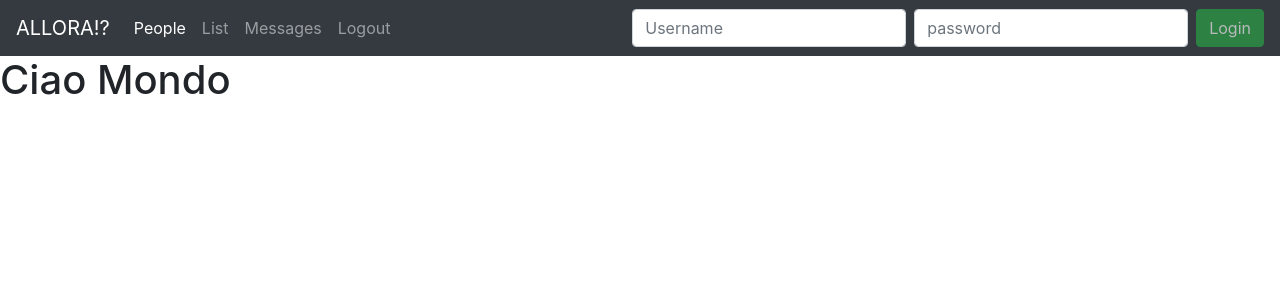
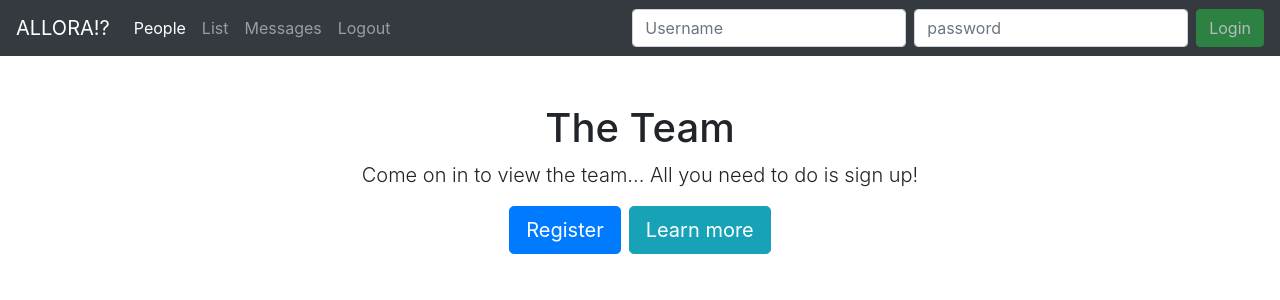
Before and after one commit to akexinad/socialmediaapp-.net-angular, an Angular app in the folder SPA/: page / in a window 1280 px wide. Shown: the top 300 px of the page. Built offline with nearby package versions, Linux system fonts and the light colour scheme; no server answers.

Commit message:
42. Adding a component so users can Register to our site

```diff
--- a/SPA/src/app/app.component.html
+++ b/SPA/src/app/app.component.html
@@ -1,3 +1,3 @@
 <app-nav></app-nav>
-  <h1>Ciao Mondo</h1>
-  <app-value></app-value>
+<app-home></app-home>
+<app-value></app-value>
--- /dev/null
+++ b/SPA/src/app/home/home.component.html
@@ -0,0 +1,18 @@
+<div class="container mt-5">
+  <div *ngIf="!registerMode" style="text-align: center">
+    <h1>The Team</h1>
+    <p class="lead">Come on in to view the team... All you need to do is sign up!</p>
+    <div class="text-center">
+      <button class="btn btn-primary btn-lg mr-2" (click)="registerToggle()">Register</button>
+      <button class="btn btn-info btn-lg">Learn more</button>
+    </div>
+  </div>
+
+  <div *ngIf="registerMode" class="container">
+    <div class="row justify-content-center">
+      <div class="col-4">
+        <app-register></app-register>
+      </div>
+    </div>
+  </div>
+</div>
--- /dev/null
+++ b/SPA/src/app/home/home.component.ts
@@ -0,0 +1,21 @@
+import { Component, OnInit } from '@angular/core';
+
+@Component({
+  selector: 'app-home',
+  templateUrl: './home.component.html',
+  styleUrls: ['./home.component.css']
+})
+export class HomeComponent implements OnInit {
+
+  registerMode = false;
+
+  constructor() { }
+
+  ngOnInit() {
+  }
+
+  registerToggle() {
+    this.registerMode = !this.registerMode;
+  }
+
+}
--- /dev/null
+++ b/SPA/src/app/register/register.component.html
@@ -0,0 +1,18 @@
+<form #registerFrom="ngForm" (ngSubmit)="register()" >
+  <h2 class="text-center text-primary">Sign Up</h2>
+  <hr>
+
+  <div class="form-group">
+    <input type="text" class="form-control" placeholder="Username" required name="username" [(ngModel)]="model.username">
+  </div>
+
+  <div class="form-group">
+    <input type="password" class="form-control" placeholder="Password" required name="password" [(ngModel)]="model.password">
+  </div>
+
+  <div class="form-group text-center">
+    <button class="btn btn-success" type="submit">Register</button>
+    <button class="btn btn-default" type="button" (click)="cancel()">Cancel</button>
+  </div>
+
+</form>
--- /dev/null
+++ b/SPA/src/app/register/register.component.ts
@@ -0,0 +1,28 @@
+import { Component, OnInit } from '@angular/core';
+
+@Component({
+  selector: 'app-register',
+  templateUrl: './register.component.html',
+  styleUrls: ['./register.component.css']
+})
+export class RegisterComponent implements OnInit {
+
+  model: any = {};
+
+  constructor() { }
+
+  ngOnInit() {
+  }
+
+  register() {
+    console.log(this.model);
+
+  }
+
+  cancel() {
+    console.log('cancelled!');
+
+  }
+
+
+}
```
Also changed, not shown: SPA/src/app/app.module.ts (+8 -2 lines), SPA/src/app/home/home.component.css (added), SPA/src/app/register/register.component.css (added), 2 other files (tests, documents, lock files or other folders).
